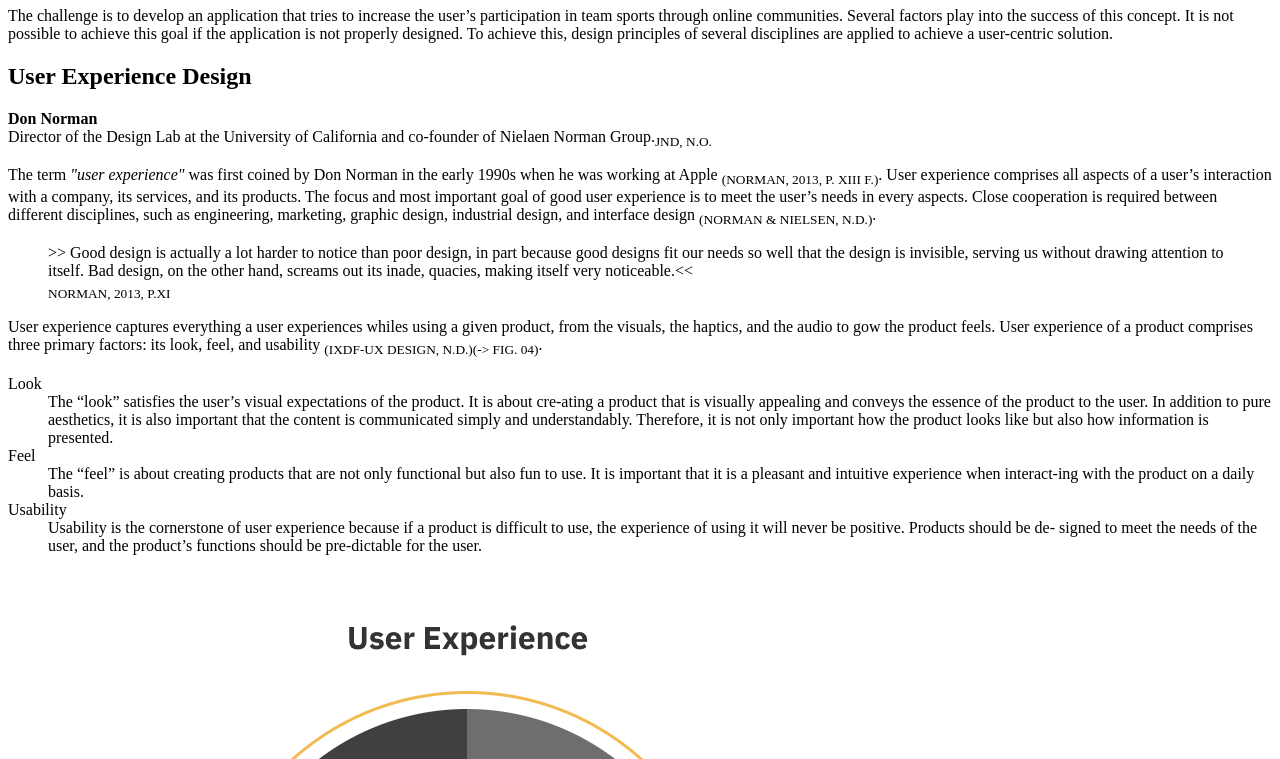
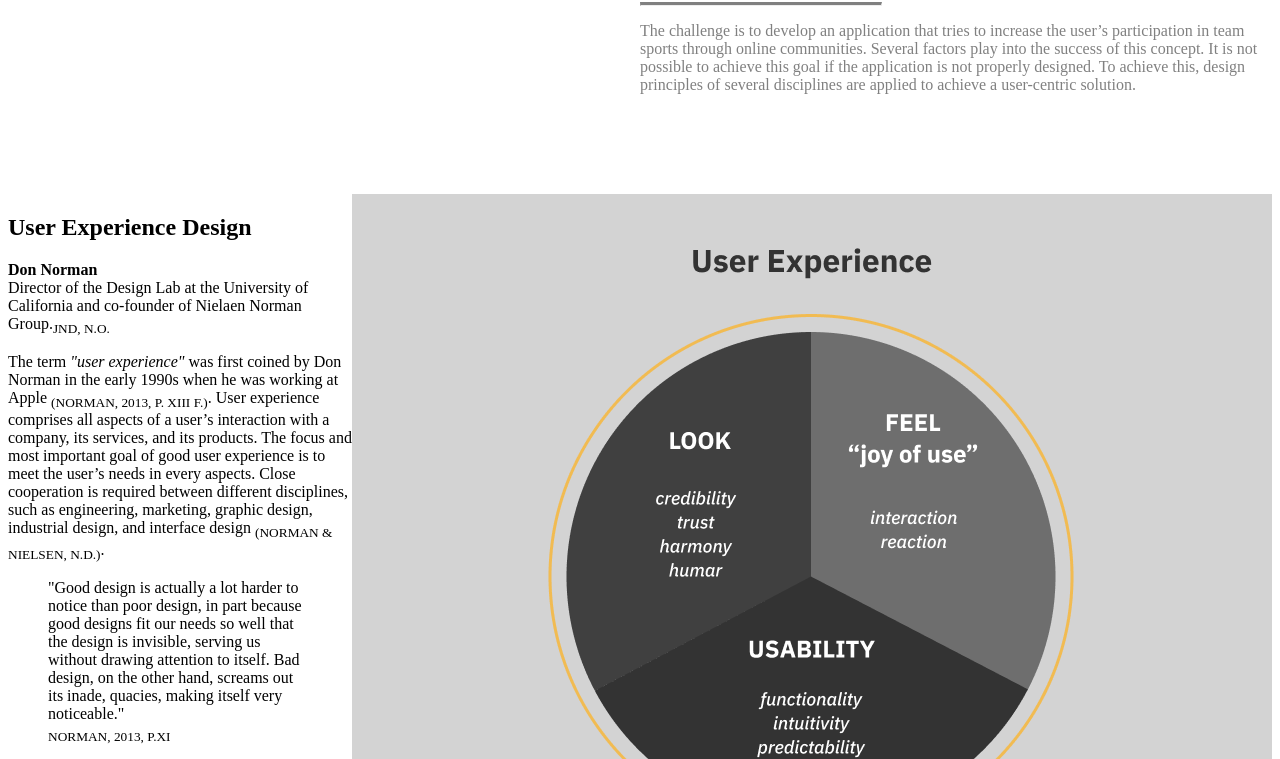
Before and after one commit to mi-classroom/startercode-fur-die-frontend-basics-Surreptius, a plain HTML site: page chapter/design-principles.html in a window 1280 px wide. Shown: the part 99-858 px from the top of the page. Drawn offline with Linux system fonts and the light colour scheme.

```diff
--- a/chapter/design-principles.html
+++ b/chapter/design-principles.html
@@ -3,14 +3,44 @@
 <head>
     <meta charset="UTF-8">
     <title>Document</title>
+    <style>
+        .topic-header {
+            color: grey;
+            margin: 0px 0px 100px 50%;
+
+        }
+
+        .flex-container {
+            display: flex;
+            flex-flow: row nowrap;
+        }
+
+        hr.solid {
+            border-top: 3px solid grey;
+            margin: -5px 0px 0px 0px;
+            width: 240px;
+        }
+
+        .text-block-left {
+
+
+        }
+
+        .right-hand-image {
+            background-color: lightgrey;
+        }
+
+    </style>
 </head>
 <body>
+
         <a href="../index.html">Index</a>
 
         <!--Header for Topic-->
         <div class="topic-header">
             <h1>Design Principles</h1>
-        <p>
+            <hr class="solid">
+            <p id="special-text">
                 The challenge is to develop an application that tries
                 to increase the user’s participation in team sports
                 through online communities. Several factors play
@@ -23,6 +53,7 @@
         </div>
 
     <!--Second Page Start-->
+    <div class="flex-container">
         <div class="text-block-left">
             <h2>User Experience Design</h2>
             <p class="side-info">
@@ -37,18 +68,16 @@
                 such as engineering, marketing, graphic design, industrial design, and interface
                 design <sub class="sub-gray">(NORMAN & NIELSEN, N.D.)</sub>.
             </p>
-    </div>
 
             <blockquote cite="NORMAN, 2013, P.XI" class="yi-quote">
-        >> Good design is actually a lot harder to notice than poor design,
+                "Good design is actually a lot harder to notice than poor design,
                 in part because good designs fit our needs so well that the design is
                 invisible, serving us without drawing attention to itself. Bad design,
                 on the other hand, screams out its inade, quacies, making itself very
-        noticeable.<< <br>
+                noticeable." <br>
                 <sub class="sub-gray">NORMAN, 2013, P.XI</sub>
             </blockquote>
 
-    <div class="text-block-left">
             <p>
                 User experience captures everything a user experiences whiles using a given
                 product, from the visuals, the haptics, and the audio to gow the product feels.
@@ -78,6 +107,7 @@
             <p>
                 <sub class="sub-gray">FIG. 04: PRIMARY FACTORS OF USER EXPERIENCE OWN ILLUSTRATION BASED ON IXDF - USABILITY, 2020</sub>
             </p>
+        </div>
     </div>
     <!--Second Page End-->
 
```
Lines whose indentation alone changed are shown as unchanged.
